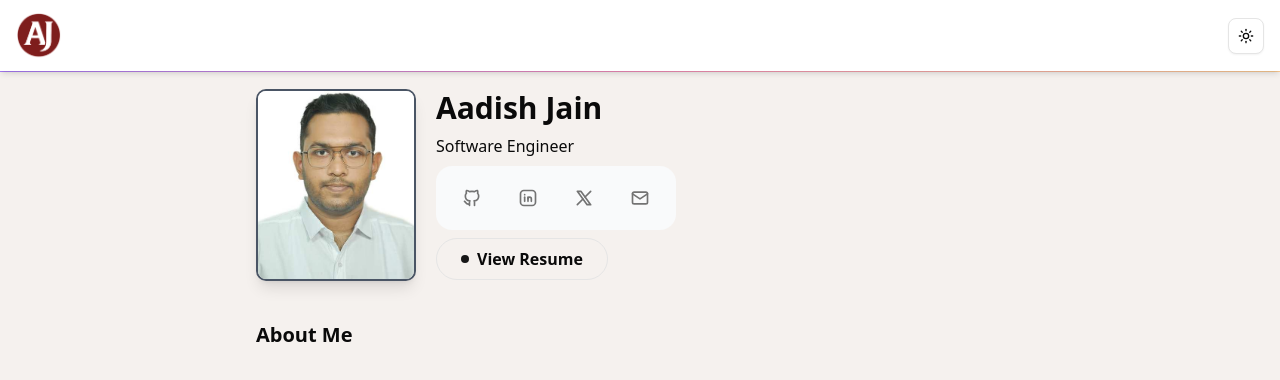
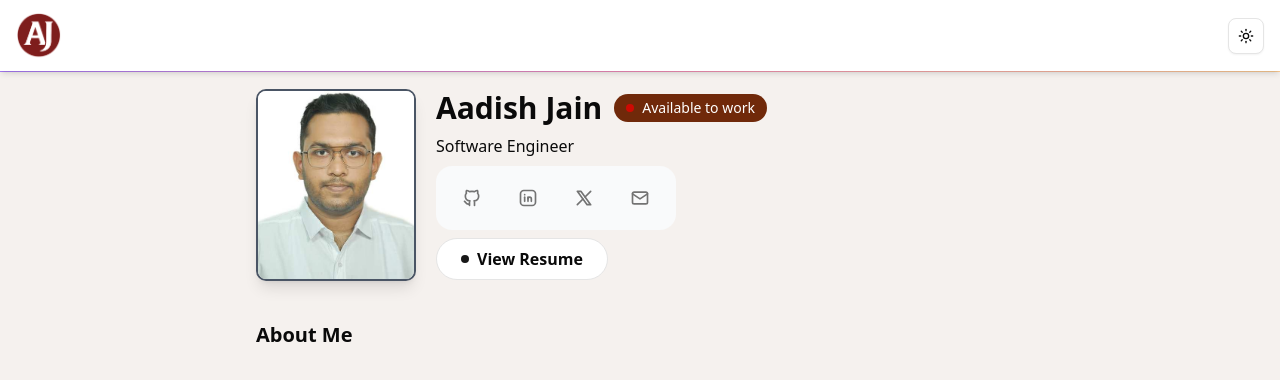
Before and after one commit to aadishj23/Portfolio, a Next.js app: page / in a window 1280 px wide. Shown: the top 380 px of the page. Built offline with nearby package versions, Linux system fonts and the light colour scheme.

Commit message:
UI refinements

```diff
--- a/components/hero.tsx
+++ b/components/hero.tsx
@@ -51,9 +51,17 @@ export default function Hero(){
           className="object-cover"
         />
       </div>
-
       <div>
+        <div className="flex flex-col md:flex-row md:items-center md:space-x-3">
           <h1 className="dark:text-white text-3xl font-bold">Aadish Jain</h1>
+          <div
+            className="flex items-center space-x-1 px-3 py-1 rounded-xl mt-2 md:mt-0 w-max"
+            style={{ backgroundColor: "#70290A" }}
+          >
+            <span className="h-2 w-2 rounded-full bg-[#F00001] animate-pulse"></span>
+            <span className="text-white text-sm font-medium ml-1">Available to work</span>
+          </div>
+        </div>
         <p className="dark:text-white my-2">Software Engineer</p>
         <div className="w-full mb-2">
           <FloatingDock
--- a/components/magicui/interactive-hover-button.tsx
+++ b/components/magicui/interactive-hover-button.tsx
@@ -13,7 +13,7 @@ export const InteractiveHoverButton = React.forwardRef<
     <button
       ref={ref}
       className={cn(
-        "group relative w-auto cursor-pointer overflow-hidden rounded-full border dark:bg-radial from-black to-[#70290A] p-2 px-6 text-center font-semibold",
+        "group relative w-auto cursor-pointer overflow-hidden rounded-full border bg-background p-2 px-6 text-center font-semibold",
         className,
       )}
       {...props}
--- a/components/ui/floating-dock.tsx
+++ b/components/ui/floating-dock.tsx
@@ -1,224 +1,3 @@
-// "use client"
-
-// import { cn } from "@/lib/utils";
-// import { IconLayoutNavbarCollapse } from "@tabler/icons-react";
-// import {
-//   AnimatePresence,
-//   MotionValue,
-//   motion,
-//   useMotionValue,
-//   useSpring,
-//   useTransform,
-// } from "motion/react";
-
-// import { useRef, useState } from "react";
-
-// export const FloatingDock = ({
-//   items,
-//   desktopClassName,
-//   mobileClassName,
-// }: {
-//   items: { title: string; icon: React.ReactNode; href: string }[];
-//   desktopClassName?: string;
-//   mobileClassName?: string;
-// }) => {
-//   return (
-//     <>
-//       <FloatingDockDesktop items={items} className={desktopClassName} />
-//       <FloatingDockMobile items={items} className={mobileClassName} />
-//     </>
-//   );
-// };
-
-// const FloatingDockMobile = ({
-//   items,
-//   className,
-// }: {
-//   items: { title: string; icon: React.ReactNode; href: string }[];
-//   className?: string;
-// }) => {
-//   const [open, setOpen] = useState(false);
-//   return (
-//     <div className={cn("relative block md:hidden", className)}>
-//       <AnimatePresence>
-//         {open && (
-//           <motion.div
-//             layoutId="nav"
-//             className="absolute inset-x-0 bottom-full mb-2 flex flex-col gap-2"
-//           >
-//             {items.map((item, idx) => (
-//               <motion.div
-//                 key={item.title}
-//                 initial={{ opacity: 0, y: 10 }}
-//                 animate={{
-//                   opacity: 1,
-//                   y: 0,
-//                 }}
-//                 exit={{
-//                   opacity: 0,
-//                   y: 10,
-//                   transition: {
-//                     delay: idx * 0.05,
-//                   },
-//                 }}
-//                 transition={{ delay: (items.length - 1 - idx) * 0.05 }}
-//               >
-//                 <a
-//                   href={item.href}
-//                   key={item.title}
-//                   className="flex h-10 w-10 items-center justify-center rounded-full bg-gray-50 dark:bg-neutral-900"
-//                 >
-//                   <div className="h-4 w-4">{item.icon}</div>
-//                 </a>
-//               </motion.div>
-//             ))}
-//           </motion.div>
-//         )}
-//       </AnimatePresence>
-//       <button
-//         onClick={() => setOpen(!open)}
-//         className="flex h-10 w-10 items-center justify-center rounded-full bg-gray-50 dark:bg-neutral-800"
-//       >
-//         <IconLayoutNavbarCollapse className="h-5 w-5 text-neutral-500 dark:text-neutral-400" />
-//       </button>
-//     </div>
-//   );
-// };
-
-// const FloatingDockDesktop = ({
-//   items,
-//   className,
-// }: {
-//   items: { title: string; icon: React.ReactNode; href: string }[];
-//   className?: string;
-// }) => {
-//   let mouseX = useMotionValue(Infinity);
-//   return (
-//     <motion.div
-//       onMouseMove={(e) => mouseX.set(e.pageX)}
-//       onMouseLeave={() => mouseX.set(Infinity)}
-//       className={cn(
-//         "mx-auto hidden h-16 items-end gap-4 rounded-2xl bg-gray-50 px-4 pb-3 md:flex dark:bg-neutral-900",
-//         className,
-//       )}
-//     >
-//       {items.map((item) => (
-//         <IconContainer mouseX={mouseX} key={item.title} {...item} />
-//       ))}
-//     </motion.div>
-//   );
-// };
-
-// function IconContainer({
-//   mouseX,
-//   title,
-//   icon,
-//   href,
-// }: {
-//   mouseX: MotionValue;
-//   title: string;
-//   icon: React.ReactNode;
-//   href: string;
-// }) {
-//   let ref = useRef<HTMLDivElement>(null);
-
-//   let distance = useTransform(mouseX, (val) => {
-//     let bounds = ref.current?.getBoundingClientRect() ?? { x: 0, width: 0 };
-
-//     return val - bounds.x - bounds.width / 2;
-//   });
-
-//   let widthTransform = useTransform(distance, [-150, 0, 150], [40, 80, 40]);
-//   let heightTransform = useTransform(distance, [-150, 0, 150], [40, 80, 40]);
-
-//   let widthTransformIcon = useTransform(distance, [-150, 0, 150], [20, 40, 20]);
-//   let heightTransformIcon = useTransform(
-//     distance,
-//     [-150, 0, 150],
-//     [20, 40, 20],
-//   );
-
-//   let width = useSpring(widthTransform, {
-//     mass: 0.1,
-//     stiffness: 150,
-//     damping: 12,
-//   });
-//   let height = useSpring(heightTransform, {
-//     mass: 0.1,
-//     stiffness: 150,
-//     damping: 12,
-//   });
-
-//   let widthIcon = useSpring(widthTransformIcon, {
-//     mass: 0.1,
-//     stiffness: 150,
-//     damping: 12,
-//   });
-//   let heightIcon = useSpring(heightTransformIcon, {
-//     mass: 0.1,
-//     stiffness: 150,
-//     damping: 12,
-//   });
-
-//   const [hovered, setHovered] = useState(false);
-
-//   return (
-//     <a href={href}>
-//       <motion.div
-//         ref={ref}
-//         style={{ width, height }}
-//         onMouseEnter={() => setHovered(true)}
-//         onMouseLeave={() => setHovered(false)}
-//         className="relative flex aspect-square items-center justify-center rounded-full bg-gray-200 dark:bg-neutral-800"
-//       >
-//         <AnimatePresence>
-//           {hovered && (
-//             <motion.div
-//               initial={{ opacity: 0, y: 10, x: "-50%" }}
-//               animate={{ opacity: 1, y: 0, x: "-50%" }}
-//               exit={{ opacity: 0, y: 2, x: "-50%" }}
-//               className="absolute -top-8 left-1/2 w-fit rounded-md border border-gray-200 bg-gray-100 px-2 py-0.5 text-xs whitespace-pre text-neutral-700 dark:border-neutral-900 dark:bg-neutral-800 dark:text-white"
-//             >
-//               {title}
-//             </motion.div>
-//           )}
-//         </AnimatePresence>
-//         <motion.div
-//           style={{ width: widthIcon, height: heightIcon }}
-//           className="flex items-center justify-center"
-//         >
-//           {icon}
-//         </motion.div>
-//       </motion.div>
-//     </a>
-//   );
-// }
-
-
-
-
-
-
-
-
-
-
-
-
-
-
-
-
-
-
-
-
-
-
-
-
-
-
 "use client";
 
 import { cn } from "@/lib/utils";
@@ -232,7 +11,6 @@ import {
   AnimatePresence,
 } from "motion/react";
 
-// Detect if the device is mobile using a custom hook
 function useIsMobile() {
   const [isMobile, setIsMobile] = useState(false);
 
@@ -282,7 +60,7 @@ const FloatingDockDesktop = ({
       onMouseMove={(e) => !isMobile && mouseX.set(e.pageX)}
       onMouseLeave={() => !isMobile && mouseX.set(Infinity)}
       className={cn(
-        "mx-auto flex h-16 items-end gap-4 rounded-2xl bg-gray-50 px-4 pb-3 dark:bg-neutral-900",
+        "w-fit flex h-16 items-end gap-4 rounded-2xl bg-gray-50 px-4 pb-3 dark:bg-neutral-900",
         className,
       )}
     >
```
Lines whose indentation alone changed are shown as unchanged.
